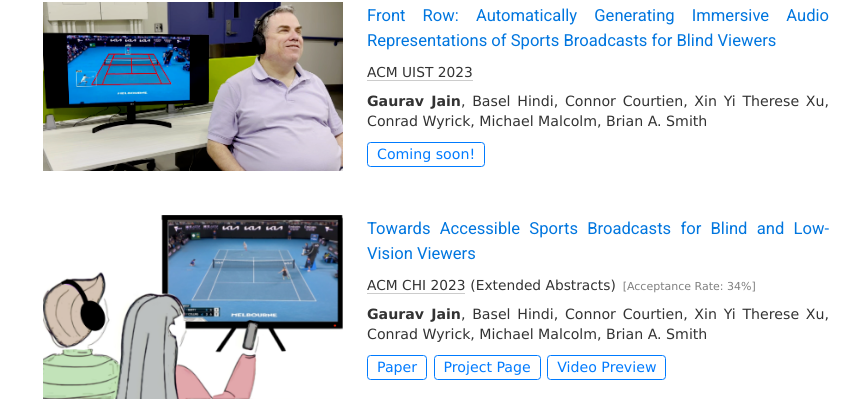
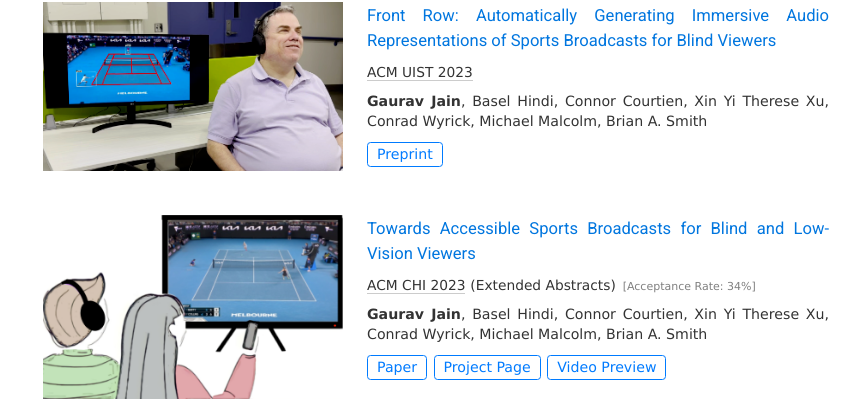
Before and after one commit to Gaurav1302/gaurav1302.github.io, a Jekyll site: the page built from index.html, in a window 1280 px wide and 900 px high, scrolled down 964 px. Shown: the part 114-515 px from the top of the window, without its empty margins (204-1072 px from the left). Built offline with Jekyll 4.4.1, drawn with Linux system fonts in a browser that asks for light colours; nearby versions of some CDN libraries.

Commit message:
added preprint

```diff
--- a/index.html
+++ b/index.html
@@ -29,7 +29,7 @@ tags: about
   </p>
 
   <p>
-    Using my systems, BLV people can visualize the action in sports broadcasts for themselves rather than relying on other people’s descriptions (<a href="https://dl.acm.org/doi/10.1145/3544549.3585610" class="uline">CHI 2023</a>, <a href="https://uist.acm.org/2023/" class="uline">UIST 2023</a>). To inform future systems, I also conduct qualitative studies to understand BLV users’ needs. My recent work proposes the concept of exploration assistance systems that grant BLV people the freedom and spontaneity to explore unfamiliar environments rather than being guided by turn-by-turn instructions (<a href="https://dl.acm.org/doi/10.1145/3579496?cid=99659562550" class="uline">CSCW 2023</a>).
+    Using my systems, BLV people can visualize the action in sports broadcasts for themselves rather than relying on other people’s descriptions (<a href="https://dl.acm.org/doi/10.1145/3544549.3585610" class="uline">CHI 2023</a>, <a href="https://gaurav1302.github.io/files/Front Row - camera ready.pdf" class="uline">UIST 2023</a>). To inform future systems, I also conduct qualitative studies to understand BLV users’ needs. My recent work proposes the concept of exploration assistance systems that grant BLV people the freedom and spontaneity to explore unfamiliar environments rather than being guided by turn-by-turn instructions (<a href="https://dl.acm.org/doi/10.1145/3579496?cid=99659562550" class="uline">CSCW 2023</a>).
   </p>
 
 
@@ -72,7 +72,7 @@ tags: about
             <ul>
               <li>
                 <p> <span class="news_date">[Jun '23] </span>
-                  Paper on <a href=""; class="uline-black">automatically generating audio representations of sports broadcasts</a> accepted at UIST 2023! <span role="img" aria-label="Confetti">🎉</span>
+                  Paper on <a href="https://gaurav1302.github.io/files/Front Row - camera ready.pdf"; class="uline-black">automatically generating audio representations of sports broadcasts</a> accepted at UIST 2023! <span role="img" aria-label="Confetti">🎉</span>
                 </p>
               </li>
               <li>
@@ -166,7 +166,7 @@ tags: about
           </div>
         </td>
         <td valign="middle" width="60%">
-          <a href= "" class = "paper_title">
+          <a href= "https://gaurav1302.github.io/files/Front Row - camera ready.pdf" class = "paper_title">
             Front Row: Automatically Generating Immersive Audio Representations of Sports Broadcasts for Blind Viewers
           </a>
           <p class = "venue">
@@ -178,8 +178,8 @@ tags: about
           <span class="me_author"> Gaurav Jain</span>, <span class="co_author">Basel Hindi, Connor Courtien, Xin Yi Therese Xu, Conrad Wyrick, Michael Malcolm, Brian A. Smith</span>
             <br />
           </p>
-          <a href="" class="btn btn-outline-primary btn-sm" role="button"
-            aria-pressed="true">Coming soon!</a>
+          <a href="https://gaurav1302.github.io/files/Front Row - camera ready.pdf" class="btn btn-outline-primary btn-sm" role="button"
+            aria-pressed="true">Preprint</a>
             <br />
             <br />
         </td>
```
Also changed, not shown: 2 other files.
